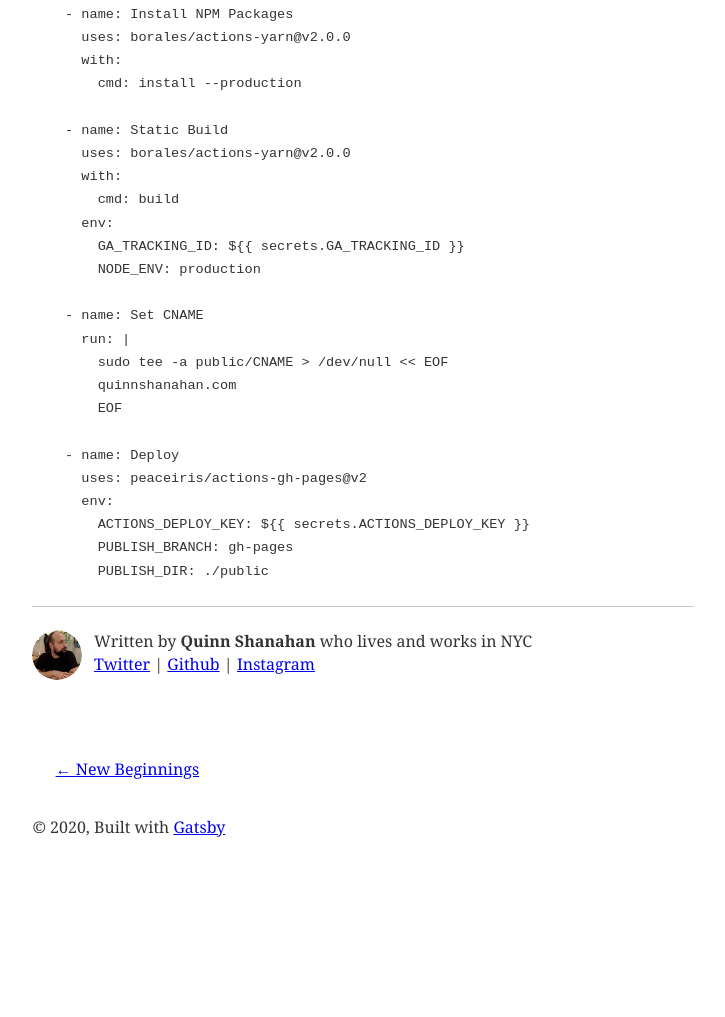
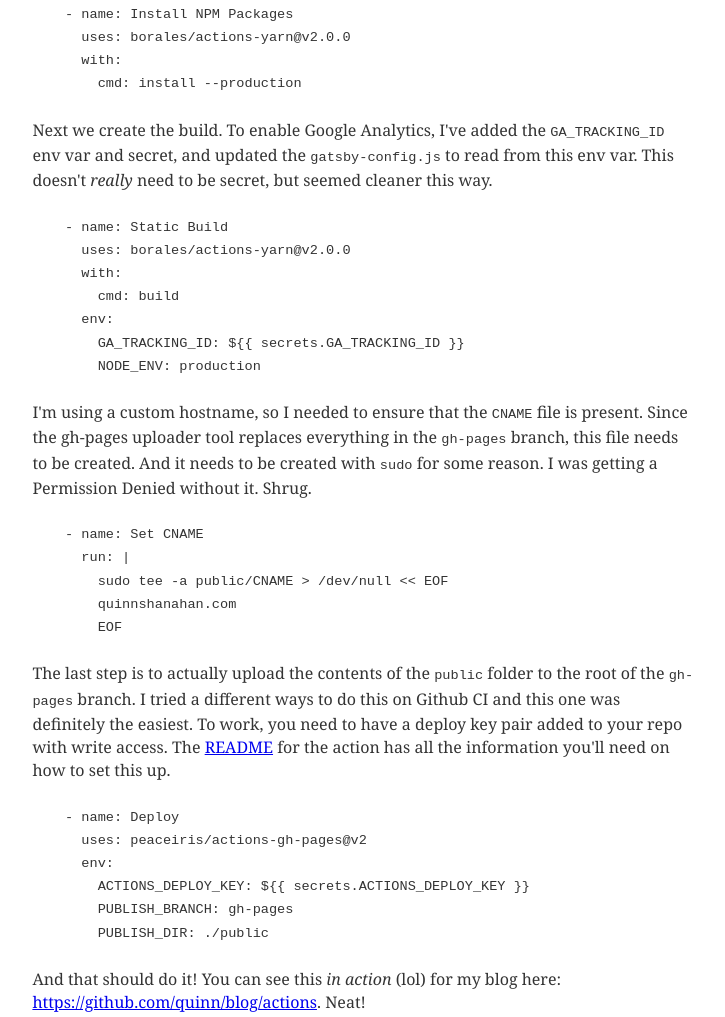
Before and after one commit to quinn/blog, a Gatsby site: page /2020/02-02-gatsby-and-gh-pages/ in a window 1280 px wide. Shown: the part 1344-2361 px from the top of the page, without its empty margins (277-1002 px from the left). Before the commit the page ends 2218 px from the top, so only its background shows below. Built offline with nearby package versions, Linux system fonts and the light colour scheme; Gatsby itself is replaced by a stand-in of ours; some packages are replaced by stand-ins of ours; code samples lack their colours; what typography-theme-de-young would draw is missing.

Commit message:
finish blahg post

````diff
--- a/content/blog/2020/02-02-gatsby-and-gh-pages/index.md
+++ b/content/blog/2020/02-02-gatsby-and-gh-pages/index.md
@@ -59,6 +59,8 @@ Since we are creating the build on github's CI, it'll need all of the (productio
         cmd: install --production
 ```
 
+Next we create the build. To enable Google Analytics, I've added the `GA_TRACKING_ID` env var and secret, and updated the `gatsby-config.js` to read from this env var. This doesn't _really_ need to be secret, but seemed cleaner this way.
+
 ```yaml
     - name: Static Build
       uses: borales/actions-yarn@v2.0.0
@@ -69,6 +71,8 @@ Since we are creating the build on github's CI, it'll need all of the (productio
         NODE_ENV: production
 ```
 
+I'm using a custom hostname, so I needed to ensure that the `CNAME` file is present. Since the gh-pages uploader tool replaces everything in the `gh-pages` branch, this file needs to be created. And it needs to be created with `sudo` for some reason. I was getting a Permission Denied without it. Shrug.
+
 ```yaml
     - name: Set CNAME
       run: |
@@ -76,6 +80,8 @@ Since we are creating the build on github's CI, it'll need all of the (productio
         quinnshanahan.com
         EOF
 ```
+
+The last step is to actually upload the contents of the `public` folder to the root of the `gh-pages` branch. I tried a different ways to do this on Github CI and this one was definitely the easiest. To work, you need to have a deploy key pair added to your repo with write access. The [README](https://github.com/peaceiris/actions-gh-pages#getting-started) for the action has all the information you'll need on how to set this up.
 
 ```yaml
     - name: Deploy
@@ -85,3 +91,5 @@ Since we are creating the build on github's CI, it'll need all of the (productio
         PUBLISH_BRANCH: gh-pages
         PUBLISH_DIR: ./public
 ```
+
+And that should do it! You can see this _in action_ (lol) for my blog here: https://github.com/quinn/blog/actions. Neat!
````
